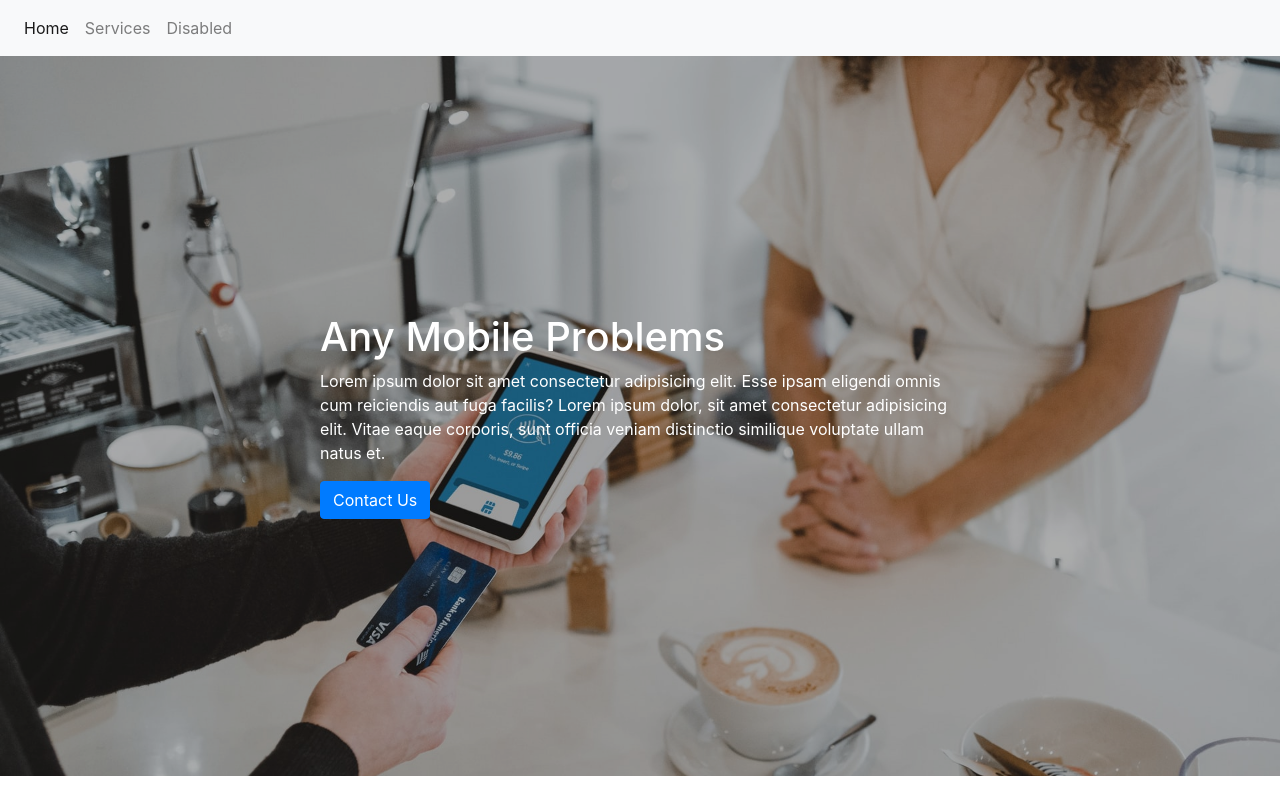
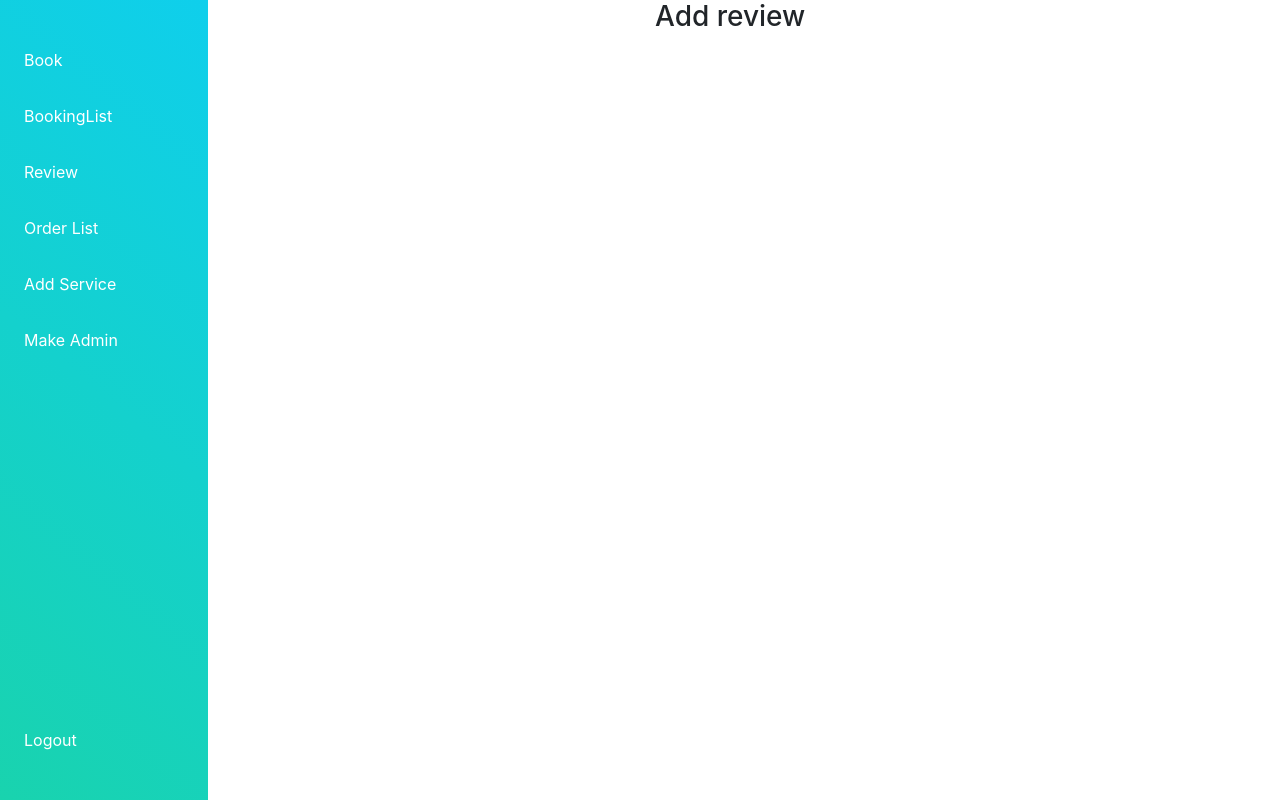
Before and after one commit to pranesh12/mobile-reparing-service-client, a React (Create React App) app: page /addreview in a window 1280 px wide. Shown: the top 800 px of the page. Built offline with nearby package versions, Linux system fonts and the light colour scheme.

Commit message:
dashborad fixed

```diff
--- a/src/App.js
+++ b/src/App.js
@@ -10,31 +10,36 @@ import AddService from "./components/Admin/AddService/AddService";
 import MakeAdmin from "./components/Admin/MakeAdmin/MakeAdmin";
 import OrderList from "./components/Admin/OrderList/OrderList";
 import ErrorPage from "./components/ErrorPage/ErrorPage";
+import { createContext, useState } from "react";
+
+export const userContext = createContext();
 
 function App() {
+  const [serviceData, setServiceData] = useState([]);
   return (
+    <userContext.Provider value={{ serviceData, setServiceData }}>
       <div className="App">
         <Router>
           <Switch>
             <Route path="/dashboard">
               <Dashboard />
             </Route>
-          <Route path="/dashboard/book">
+            <Route path="/book">
               <Book />
             </Route>
-          <Route path="/dashboard/addreview">
+            <Route path="/addreview">
               <AddReview />
             </Route>
-          <Route path="/dashboard/bookinglist">
+            <Route path="/bookinglist">
               <BookingList />
             </Route>
-          <Route path="/dashboard/AddService">
+            <Route path="/admin/AddService">
               <AddService />
             </Route>
-          <Route path="/dashboard/Makeadmin">
+            <Route path="/admin/Makeadmin">
               <MakeAdmin />
             </Route>
-          <Route path="/dashboard/OrderList">
+            <Route path="/admin/OrderList">
               <OrderList />
             </Route>
             <Route path="/">
@@ -46,6 +51,7 @@ function App() {
           </Switch>
         </Router>
       </div>
+    </userContext.Provider>
   );
 }
 
--- a/src/components/Admin/AddService/AddService.js
+++ b/src/components/Admin/AddService/AddService.js
@@ -1,9 +1,17 @@
 import React from "react";
+import Sidebar from "../../Sidebar/Sidebar";
 
 const AddService = () => {
   return (
     <div>
-      <h3>Add service</h3>
+      <div className="row">
+        <div className="col">
+          <Sidebar />
+        </div>
+        <div className="col">
+          <h3>Add services</h3>
+        </div>
+      </div>
     </div>
   );
 };
--- a/src/components/Admin/MakeAdmin/MakeAdmin.js
+++ b/src/components/Admin/MakeAdmin/MakeAdmin.js
@@ -1,9 +1,17 @@
 import React from "react";
+import Sidebar from "../../Sidebar/Sidebar";
 
 const MakeAdmin = () => {
   return (
     <div>
-      <h3>Make Admin</h3>
+      <div className="row">
+        <div className="col">
+          <Sidebar />
+        </div>
+        <div className="col">
+          <h3>Make Admin</h3>
+        </div>
+      </div>
     </div>
   );
 };
--- a/src/components/Admin/OrderList/OrderList.js
+++ b/src/components/Admin/OrderList/OrderList.js
@@ -1,9 +1,17 @@
 import React from "react";
+import Sidebar from "../../Sidebar/Sidebar";
 
 const OrderList = () => {
   return (
     <div>
-      <h2>Order List</h2>
+      <div className="row">
+        <div className="col">
+          <Sidebar />
+        </div>
+        <div className="col">
+          <h3>Order List</h3>
+        </div>
+      </div>
     </div>
   );
 };
--- a/src/components/Dashboard/Dashboard.js
+++ b/src/components/Dashboard/Dashboard.js
@@ -6,10 +6,12 @@ const dashboard = () => {
   return (
     <section>
       <div className="row">
-        <div className="col-md-2 col-sm-6 col-12">
+        <div className="col">
           <Sidebar />
         </div>
-        <div className="col-md-5 col-sm-12 col-12 d-flex justify-content-center"></div>
+        <div className="col">
+          <h3>hello</h3>
+        </div>
       </div>
     </section>
   );
--- a/src/components/Home/Service/Service.js
+++ b/src/components/Home/Service/Service.js
@@ -1,4 +1,5 @@
-import React, { useEffect, useState } from "react";
+import React, { useContext, useEffect, useState } from "react";
+import { userContext } from "../../../App";
 import tool from "../../../resources/icons/tool.png";
 
 const dummyServiceData = [
@@ -26,10 +27,11 @@ const dummyServiceData = [
 ];
 
 const Service = () => {
-  const [serviceData, setServiceData] = useState([]);
+  const { serviceData, setServiceData } = useContext(userContext);
+  // const [serviceData, setServiceData] = useState([]);
   useEffect(() => {
     setServiceData(dummyServiceData);
-  }, []);
+  }, [serviceData]);
 
   console.log(serviceData);
   return (
--- a/src/components/Shared/Navbar/Navbar.js
+++ b/src/components/Shared/Navbar/Navbar.js
@@ -19,8 +19,8 @@ const Navbar = () => {
             </li>
 
             <li className="nav-item">
-              <Link className="nav-link " to="#" tabindex="-1" aria-disabled="true">
-                Disabled
+              <Link className="nav-link " to="/dashboard">
+                Dashboard
               </Link>
             </li>
           </ul>
--- a/src/components/Sidebar/Sidebar.css
+++ b/src/components/Sidebar/Sidebar.css
@@ -5,10 +5,10 @@
 .sidebar li {
   margin-bottom: 2em;
 }
-.sidebar li:hover span {
+/* .sidebar li:hover span {
   display: inline-block;
   transform: translate(5px);
-}
+} */
 .sidebar svg {
   margin-right: 5px;
 }
--- a/src/components/Sidebar/Sidebar.js
+++ b/src/components/Sidebar/Sidebar.js
@@ -6,37 +6,41 @@ const Sidebar = () => {
   return (
     <div>
       <div
-        className="sidebar d-flex flex-column justify-content-between col-md-2 py-5 px-4"
+        className="sidebar d-flex flex-column justify-content-between col-md-4 py-5 px-4"
         style={{ height: "100vh" }}>
         <ul className="list-unstyled">
           <div>
             <li>
-              <Link to="/allPatients" className="text-white">
-                <span>Appointments</span>
+              <Link to="/book" className="text-white">
+                <span>Book</span>
               </Link>
             </li>
             <li>
-              <Link to="/patient" className="text-white">
-                <span>Patients</span>
+              <Link to="/bookinglist" className="text-white">
+                <span>BookingList</span>
               </Link>
             </li>
             <li>
-              <Link to="/prescriptions" className="text-white">
-                <span>Prescriptions</span>
+              <Link to="/addreview" className="text-white">
+                <span>Review</span>
               </Link>
             </li>
             <li>
-              <Link to="/addDoctor" className="text-white">
-                <span>Add Doctor</span>
+              <Link to="/admin/OrderList" className="text-white">
+                <span>Order List</span>
               </Link>
             </li>
             <li>
-              <Link to="/doctor/setting" className="text-white">
-                <span>Settings</span>
+              <Link to="/admin/AddService" className="text-white">
+                <span>Add Service</span>
+              </Link>
+            </li>
+            <li>
+              <Link to="/admin/Makeadmin" className="text-white">
+                <span>Make Admin</span>
               </Link>
             </li>
           </div>
-          {/* )} */}
         </ul>
         <div>
           <Link to="/" className="text-white">
--- a/src/components/User/AddReview/AddReview.js
+++ b/src/components/User/AddReview/AddReview.js
@@ -1,9 +1,17 @@
 import React from "react";
+import Sidebar from "../../Sidebar/Sidebar";
 
 const AddReview = () => {
   return (
     <div>
-      <h2>Add review</h2>
+      <div className="row">
+        <div className="col">
+          <Sidebar />
+        </div>
+        <div className="col">
+          <h3>Add review</h3>
+        </div>
+      </div>
     </div>
   );
 };
--- a/src/components/User/Book/Book.js
+++ b/src/components/User/Book/Book.js
@@ -1,9 +1,17 @@
 import React from "react";
+import Sidebar from "../../Sidebar/Sidebar";
 
 const Book = () => {
   return (
     <div>
-      <h2>This is book</h2>
+      <div className="row">
+        <div className="col">
+          <Sidebar />
+        </div>
+        <div className="col">
+          <h3>Books</h3>
+        </div>
+      </div>
     </div>
   );
 };
--- a/src/components/User/BookingList/BookingList.js
+++ b/src/components/User/BookingList/BookingList.js
@@ -1,9 +1,17 @@
 import React from "react";
+import Sidebar from "../../Sidebar/Sidebar";
 
 const BookingList = () => {
   return (
     <div>
-      <h3>BookingList</h3>
+      <div className="row">
+        <div className="col">
+          <Sidebar />
+        </div>
+        <div className="col">
+          <h3>Booking List</h3>
+        </div>
+      </div>
     </div>
   );
 };
```
Lines whose indentation alone changed are shown as unchanged.
